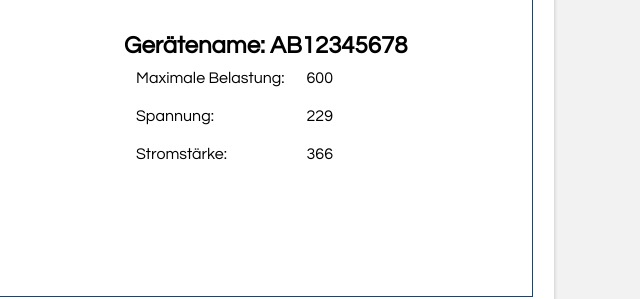
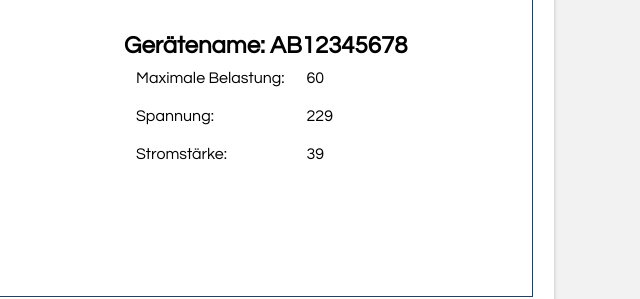
Before and after one commit to carolin262/anwendungssysA1, a plain HTML site: page detail2.html in a window 1280 px wide. Shown: the part 364-663 px from the top of the page, 566-1206 px from the left. Drawn offline with nearby package versions, Linux system fonts and the light colour scheme.

Commit message:
Update detail2.html

```diff
--- a/detail2.html
+++ b/detail2.html
@@ -47,7 +47,7 @@
                         <table class="status">
                             <tr>
                                 <td>Maximale Belastung:</td>
-                                <td><p id="maxstrom">600</p></td>
+                                <td><p id="maxstrom">60</p></td>
                             </tr>
                             <tr>
                                 <td>Spannung:</td>
```
